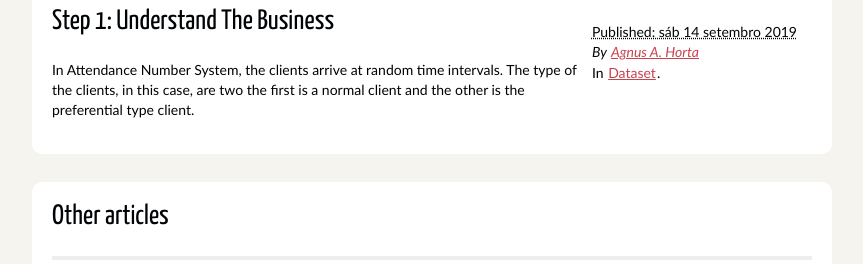
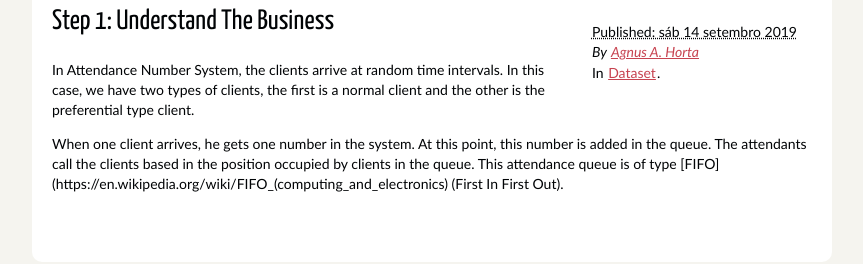
Before and after one commit to agnusfeec/agnusfeec.github.io, a plain HTML site: page author/agnus-a-horta.html in a window 1280 px wide. Shown: the part 216-480 px from the top of the page, without its empty margins (208-1071 px from the left). Drawn offline with Linux system fonts and the light colour scheme; files whose address does not match are found by name.

Commit message:
step1 ANS link

```diff
--- a/author/agnus-a-horta.html
+++ b/author/agnus-a-horta.html
@@ -28,7 +28,9 @@
 <p>In <a href="/category/dataset.html">Dataset</a>.</p>
 
 </footer><!-- /.post-info --><h1>Step 1: Understand The Business</h1>
-<p>In Attendance Number System, the clients arrive at random time intervals. The type of the clients, in this case, are two the first is a normal client and the other is the preferential type client.</p>                </article>
+<p>In Attendance Number System, the clients arrive at random time intervals. In this case, we have two types of clients, the first is a normal client and the other is the preferential type client.</p>
+<p>When one client arrives, he gets one number in the system. At this point, this number is added in the queue. The attendants call the clients based in the position occupied by clients in the queue. This attendance queue is of type [FIFO](https://en.wikipedia.org/wiki/FIFO_(computing_and_electronics) (First In First Out).</p>
+<p><a href="https://commons.wikimedia.org/wiki/File:Data_Queue.svg#/media/File:Data_Queue.svg"></a></p>                </article>
             </aside><!-- /#featured -->
                 <section id="content" class="body">
                     <h1>Other articles</h1>
```
Also changed, not shown: attendance-number-system.html (+1 -1 lines), category/dataset.html (+3 -1 lines), index.html (+3 -1 lines).
